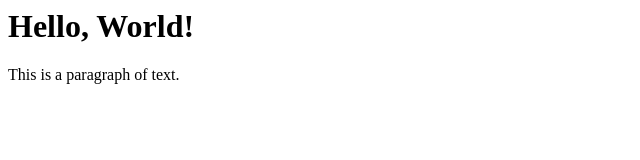
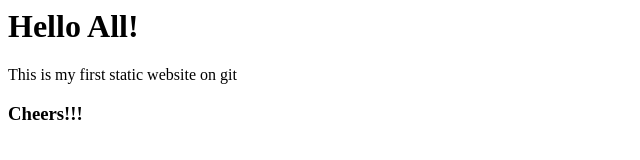
Before and after one commit to afridshaik6/task, a plain HTML site: page index.html in a window 1280 px wide. Shown: the whole page, without its empty margins (0-640 px from the left). Drawn offline with Linux system fonts and the light colour scheme.

Commit message:
Modified

```diff
--- a/index.html
+++ b/index.html
@@ -1,10 +1,11 @@
 <html>
 <head>
     <meta charset="UTF-8">
-    <title>My First Web Page</title>
+    <title>My First static Web Page</title>
 </head>
 <body>
-    <h1>Hello, World!</h1>
-    <p>This is a paragraph of text.</p>
+    <h1>Hello All!</h1>
+    <p>This is my first static website on git </p>
+    <h3>Cheers!!!</h3>
 </body>
 </html>
```
